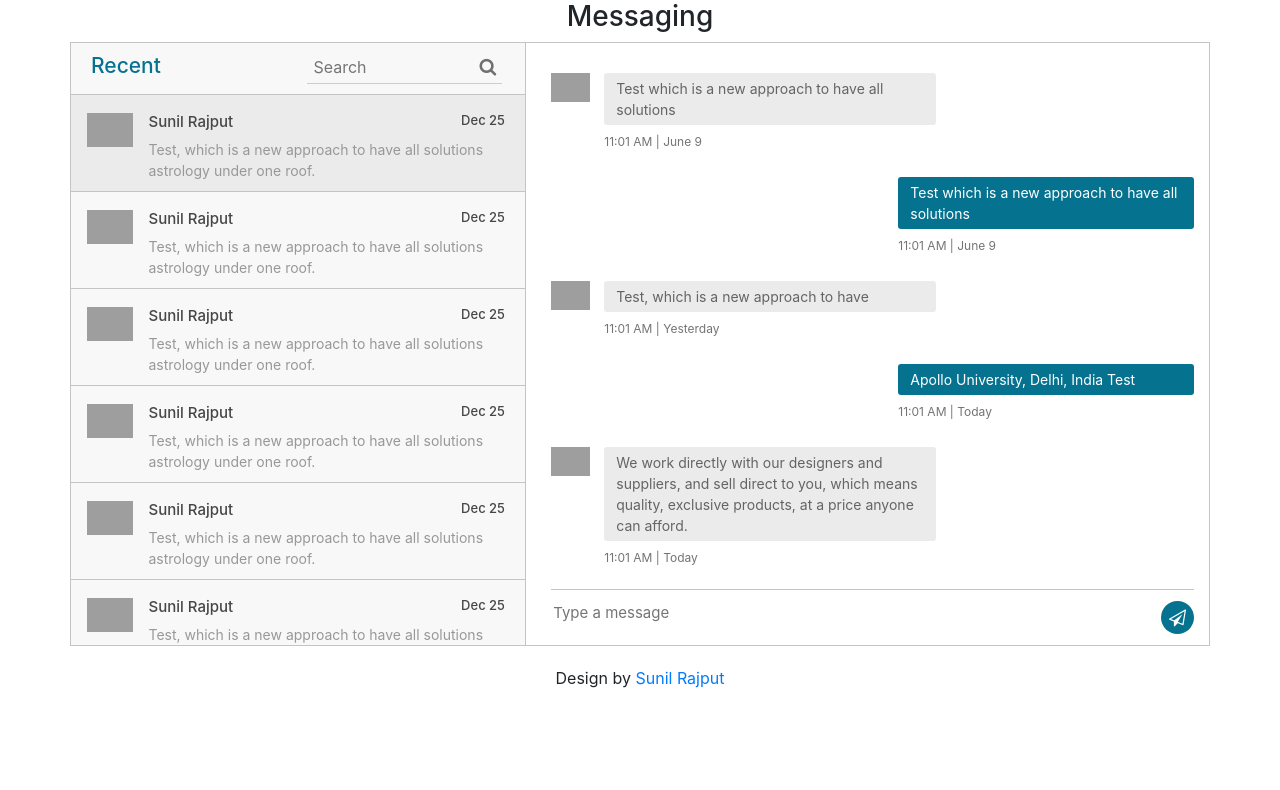
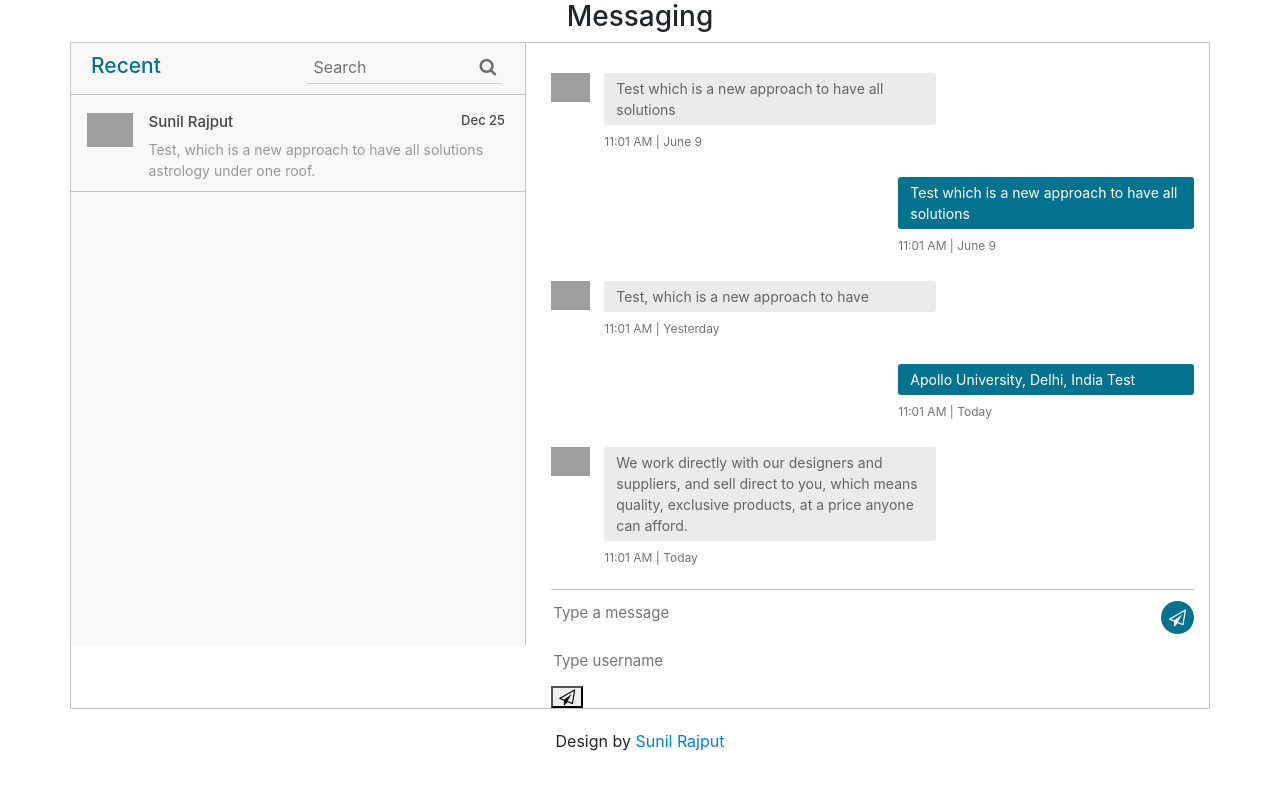
Before and after one commit to Anagha7/modelproject, a plain HTML site: page templates/chat2.html in a window 1280 px wide. Drawn offline with nearby package versions, Linux system fonts and the light colour scheme; no server answers; grey boxes are pictures that could not be loaded.

Commit message:
Update chat2.html

```diff
--- a/templates/chat2.html
+++ b/templates/chat2.html
@@ -1,4 +1,3 @@
-
 <html>
 <head>
 
@@ -147,19 +146,46 @@ img{ max-width:100%;}
   overflow-y: auto;
 }
 </style>
+<script>
+//use to choose the fn to change the var msg type and also to load the chat history
+  function load_chat(id)
+{
+  console.log("fuction reached");
+    id_prefix=id.substring(0,2);
+    if(id_prefix=="pm")
+    {
+     msg_type="private";
+     alert(msg_type+id_prefix);
 
+     }
+    else
+    {
+      msg_type="public";
+      alert(msg_type+id_prefix);
+
+      }
+
+
+
+}
+
+</script>
 </head>
 <body>
 <script type='text/javascript'>
 $(document).ready(function(){
 
+
     var soc=io.connect('http://127.0.0.1:5000');
-    var soc_public=io('http://127.0.0.1:5000/public');
 
+    var soc_private=io('http://127.0.0.1:5000/private');
+    var msg_type="public";
     console.log("script start");
 
     soc.on('connect',function(){
+
         soc.send("user has connected");
+
         console.log("connected");
     });
 
@@ -171,19 +197,40 @@ $(document).ready(function(){
         $(".msg_history").append(v);
         var elmnt = document.getElementById("s");
         elmnt.scrollIntoView();
+    });
 
-
-        console.log("Received message");
+    soc.on('inboxchat',function(users){
+          users.forEach(function(usr){
+            username=usr
+            var v=" <div class='chat_list'  id=pu_"+username+" onclick ='load_chat(this.id)'><div class='chat_people'><div class='chat_img'> <img src='https://ptetutorials.com/images/user-profile.png' alt="+username+"> </div> <div class='chat_ib'> <h5>"+username+" <span class='chat_date'>Dec 25</span></h5> <p>.....</p></div></div></div>"
+            $(".inbox_chat").append(v);
+            console.log(username);
+          });
+        console.log("usr added");
     });
 
 
-
+     $('#usr_send_btn').on('click',function(){
+        var user=$('#username').val();
+        console.log(user);
+        soc_private.emit('username',user);
+     });
 
 
      $('.msg_send_btn').on('click',function(){
         var msg=$('.write_msg').val();
-        soc_public.emit('usermessage',msg);
-        msg='';
+        console.log(msg_type)
+          if(msg_type=="private")
+          {
+              soc_private.emit('usermessage',msg);
+              }
+          else
+          {
+              alert("reached soc public")
+              soc_public.emit('usermessage',msg);
+
+              }
+
 
     });
 });
@@ -206,7 +253,7 @@ $(document).ready(function(){
             </div>
           </div>
           <div class="inbox_chat">
-            <div class="chat_list active_chat">
+            <div class="chat_list" id="testid">
               <div class="chat_people">
                 <div class="chat_img"> <img src="https://ptetutorials.com/images/user-profile.png" alt="sunil"> </div>
                 <div class="chat_ib">
@@ -216,69 +263,11 @@ $(document).ready(function(){
                 </div>
               </div>
             </div>
-            <div class="chat_list">
-              <div class="chat_people">
-                <div class="chat_img"> <img src="https://ptetutorials.com/images/user-profile.png" alt="sunil"> </div>
-                <div class="chat_ib">
-                  <h5>Sunil Rajput <span class="chat_date">Dec 25</span></h5>
-                  <p>Test, which is a new approach to have all solutions
-                    astrology under one roof.</p>
-                </div>
-              </div>
-            </div>
-            <div class="chat_list">
-              <div class="chat_people">
-                <div class="chat_img"> <img src="https://ptetutorials.com/images/user-profile.png" alt="sunil"> </div>
-                <div class="chat_ib">
-                  <h5>Sunil Rajput <span class="chat_date">Dec 25</span></h5>
-                  <p>Test, which is a new approach to have all solutions
-                    astrology under one roof.</p>
-                </div>
-              </div>
-            </div>
-            <div class="chat_list">
-              <div class="chat_people">
-                <div class="chat_img"> <img src="https://ptetutorials.com/images/user-profile.png" alt="sunil"> </div>
-                <div class="chat_ib">
-                  <h5>Sunil Rajput <span class="chat_date">Dec 25</span></h5>
-                  <p>Test, which is a new approach to have all solutions
-                    astrology under one roof.</p>
-                </div>
-              </div>
-            </div>
-            <div class="chat_list">
-              <div class="chat_people">
-                <div class="chat_img"> <img src="https://ptetutorials.com/images/user-profile.png" alt="sunil"> </div>
-                <div class="chat_ib">
-                  <h5>Sunil Rajput <span class="chat_date">Dec 25</span></h5>
-                  <p>Test, which is a new approach to have all solutions
-                    astrology under one roof.</p>
-                </div>
-              </div>
-            </div>
-            <div class="chat_list">
-              <div class="chat_people">
-                <div class="chat_img"> <img src="https://ptetutorials.com/images/user-profile.png" alt="sunil"> </div>
-                <div class="chat_ib">
-                  <h5>Sunil Rajput <span class="chat_date">Dec 25</span></h5>
-                  <p>Test, which is a new approach to have all solutions
-                    astrology under one roof.</p>
-                </div>
-              </div>
-            </div>
-            <div class="chat_list">
-              <div class="chat_people">
-                <div class="chat_img"> <img src="https://ptetutorials.com/images/user-profile.png" alt="sunil"> </div>
-                <div class="chat_ib">
-                  <h5>Sunil Rajput <span class="chat_date">Dec 25</span></h5>
-                  <p>Test, which is a new approach to have all solutions
-                    astrology under one roof.</p>
-                </div>
-              </div>
-            </div>
+
           </div>
         </div>
         <div class="mesgs">
+
           <div class="msg_history">
             <div class="incoming_msg">
               <div class="incoming_msg_img"> <img src="https://ptetutorials.com/images/user-profile.png" alt="sunil"> </div>
@@ -324,6 +313,10 @@ $(document).ready(function(){
               <input type="text" class="write_msg" placeholder="Type a message" />
               <button class="msg_send_btn" type="button"><i class="fa fa-paper-plane-o" aria-hidden="true"></i></button>
             </div>
+           <div class="input_msg_write">
+              <input type="text" id="username" placeholder="Type username" />
+              <button id="usr_send_btn" type="button"><i class="fa fa-paper-plane-o" aria-hidden="true"></i></button>
+            </div>
           </div>
         </div>
       </div>
```
